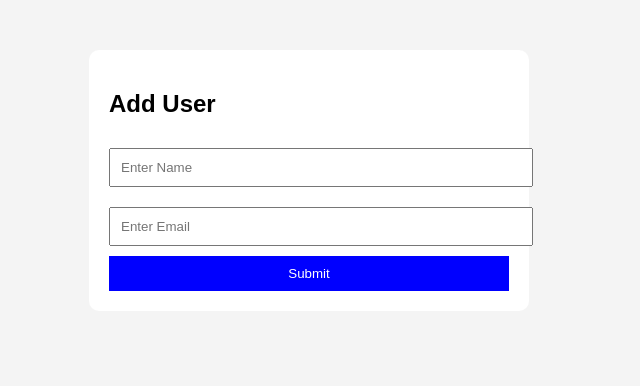
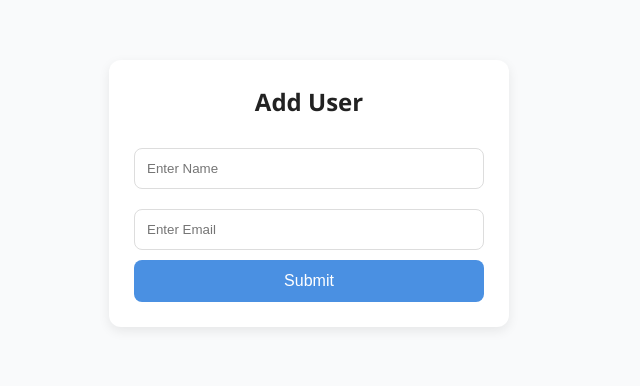
Before and after one commit to VarshithChand/flask, a Flask app: page / in a window 1280 px wide. Shown: the top 386 px of the page, without its empty margins (331-971 px from the left). Run offline with Flask 3, Linux system fonts and the light colour scheme.

Commit message:
updated light teamed css

```diff
--- a/static/style.css
+++ b/static/style.css
@@ -1,36 +1,105 @@
-body {
-    font-family: Arial;
-    background-color: #f4f4f4;
+/* Reset */
+* {
+    margin: 0;
+    padding: 0;
+    box-sizing: border-box;
 }
 
+/* Body */
+body {
+    font-family: 'Segoe UI', Tahoma, Geneva, Verdana, sans-serif;
+    background-color: #f9fafb;
+    color: #333;
+}
+
+/* Container */
 .container {
     width: 400px;
-    margin: 50px auto;
-    background: white;
-    padding: 20px;
-    border-radius: 10px;
+    margin: 60px auto;
+    background: #ffffff;
+    padding: 25px;
+    border-radius: 12px;
+    box-shadow: 0 4px 12px rgba(0, 0, 0, 0.08);
 }
 
+/* Heading */
+h2 {
+    text-align: center;
+    margin-bottom: 20px;
+    color: #222;
+}
+
+/* Input Fields */
 input {
     width: 100%;
-    padding: 10px;
+    padding: 12px;
     margin: 10px 0;
+    border: 1px solid #ddd;
+    border-radius: 8px;
+    transition: 0.3s;
 }
 
+/* Input Focus */
+input:focus {
+    border-color: #4a90e2;
+    outline: none;
+    box-shadow: 0 0 5px rgba(74, 144, 226, 0.3);
+}
+
+/* Button */
 button {
     width: 100%;
-    padding: 10px;
-    background: blue;
+    padding: 12px;
+    background: #4a90e2;
     color: white;
     border: none;
+    border-radius: 8px;
+    font-size: 16px;
+    cursor: pointer;
+    transition: 0.3s;
 }
 
+/* Button Hover */
+button:hover {
+    background: #357abd;
+}
+
+/* Table */
 table {
     width: 100%;
+    margin-top: 20px;
     border-collapse: collapse;
 }
 
-table, th, td {
-    border: 1px solid black;
+/* Table Header */
+th {
+    background: #f1f5f9;
+    padding: 12px;
+    text-align: left;
+    font-weight: 600;
+}
+
+/* Table Cells */
+td {
     padding: 10px;
+    border-bottom: 1px solid #eee;
 }
+
+/* Table Row Hover */
+tr:hover {
+    background-color: #f9fafb;
+}
+
+/* Link */
+a {
+    display: block;
+    margin-top: 15px;
+    text-align: center;
+    text-decoration: none;
+    color: #4a90e2;
+    font-weight: 500;
+}
+
+a:hover {
+    text-decoration: underline;
+}
```
